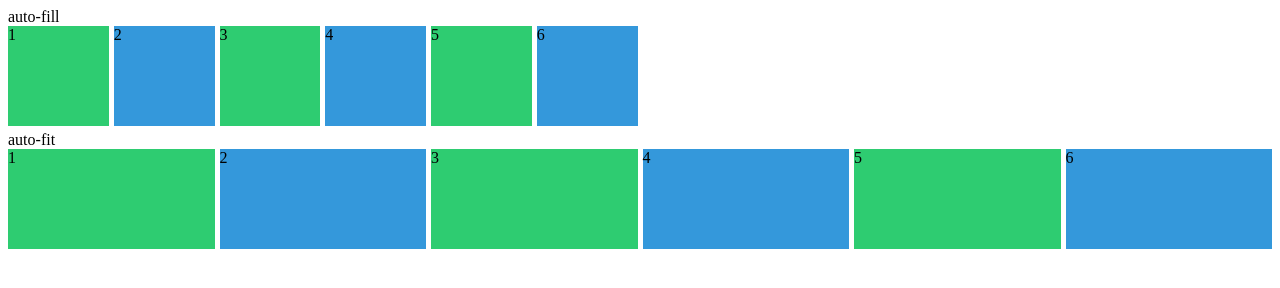
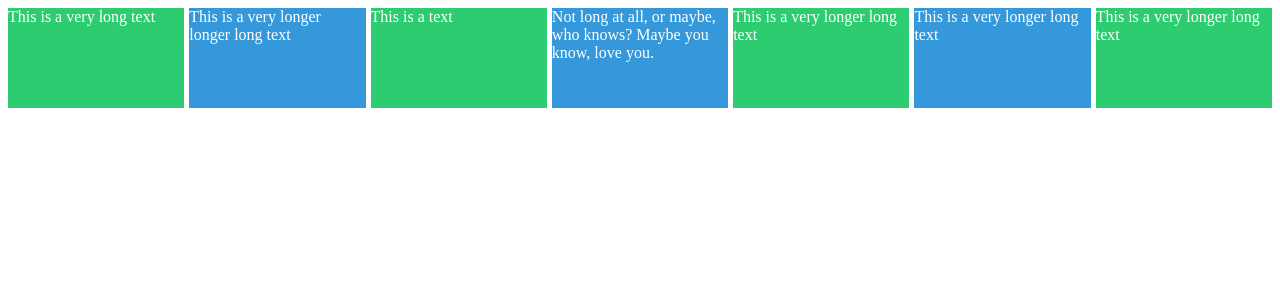
Before and after one commit to seonjoo2030/CSS-Layout, a plain HTML site: page index.html in a window 1280 px wide. Drawn offline with Linux system fonts and the light colour scheme.

```diff
--- a/index.html
+++ b/index.html
@@ -8,23 +8,18 @@
     <title>CSS Master</title>
 </head>
 <body>
-    auto-fill
-    <div class="grid">
-        <div class="item">1</div>
-        <div class="item">2</div>
-        <div class="item">3</div>
-        <div class="item">4</div>
-        <div class="item">5</div>
-        <div class="item">6</div>
+   <div class="grid">
+    <div class="item">This is a very long text</div>
+    <div class="item">This is a very longer longer long text</div>
+    <div class="item">This is a text</div>
+    <div class="item">
+      Not long at all, or maybe, who knows? Maybe you know, love you.
     </div>
-    auto-fit
-    <div class="grid">
-        <div class="item">1</div>
-        <div class="item">2</div>
-        <div class="item">3</div>
-        <div class="item">4</div>
-        <div class="item">5</div>
-        <div class="item">6</div>
-    </div>
+
+    <div class="item">This is a very longer long text</div>
+    <div class="item">This is a very longer long text</div>
+    <div class="item">This is a very longer long text</div>
+
+   </div>
 </body>
 </html>
--- a/style.css
+++ b/style.css
@@ -1,8 +1,10 @@
 .grid {
+    color: white;
     display: grid;
     gap: 5px;
+    grid-template-columns: repeat(auto-fit, minmax(20px, 1fr));
     grid-auto-rows: 100px;
-    margin-bottom: 5px;
+    margin-bottom: 30px;
 }
 
 .item:nth-child(odd) {
@@ -12,11 +14,3 @@
 .item:nth-child(even) {
     background-color: #3498db;
 }
-
-.grid:first-child {
-    grid-template-columns: repeat(auto-fill, minmax(100px, 1fr));
-}
-
-.grid:last-child {
-    grid-template-columns: repeat(auto-fit, minmax(100px, 1fr));
-}
```
